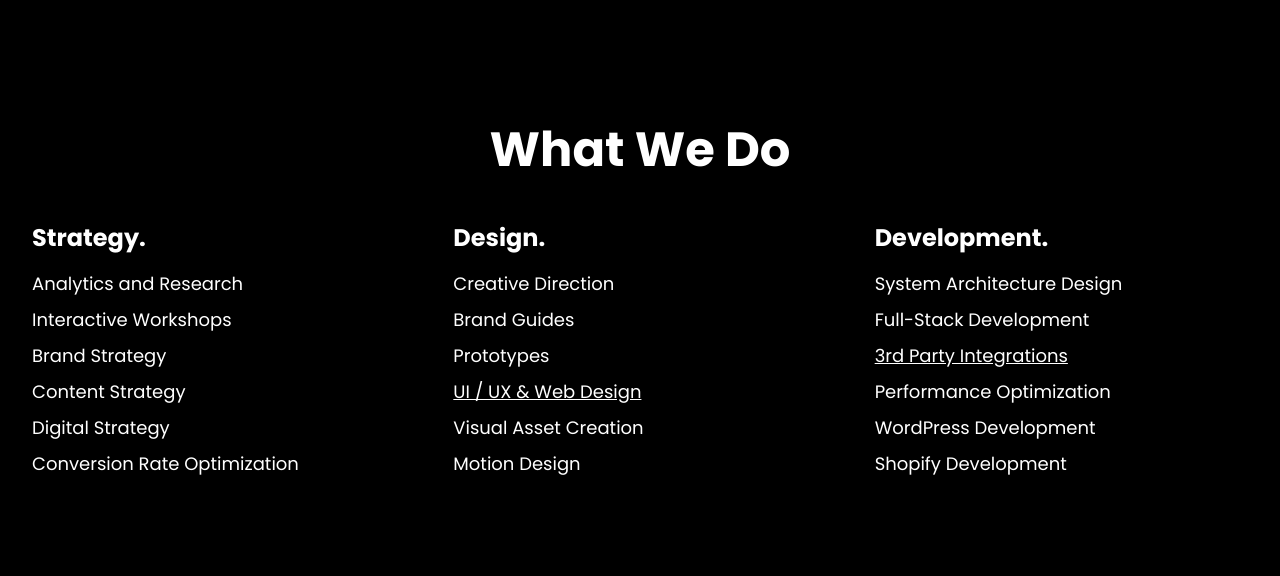
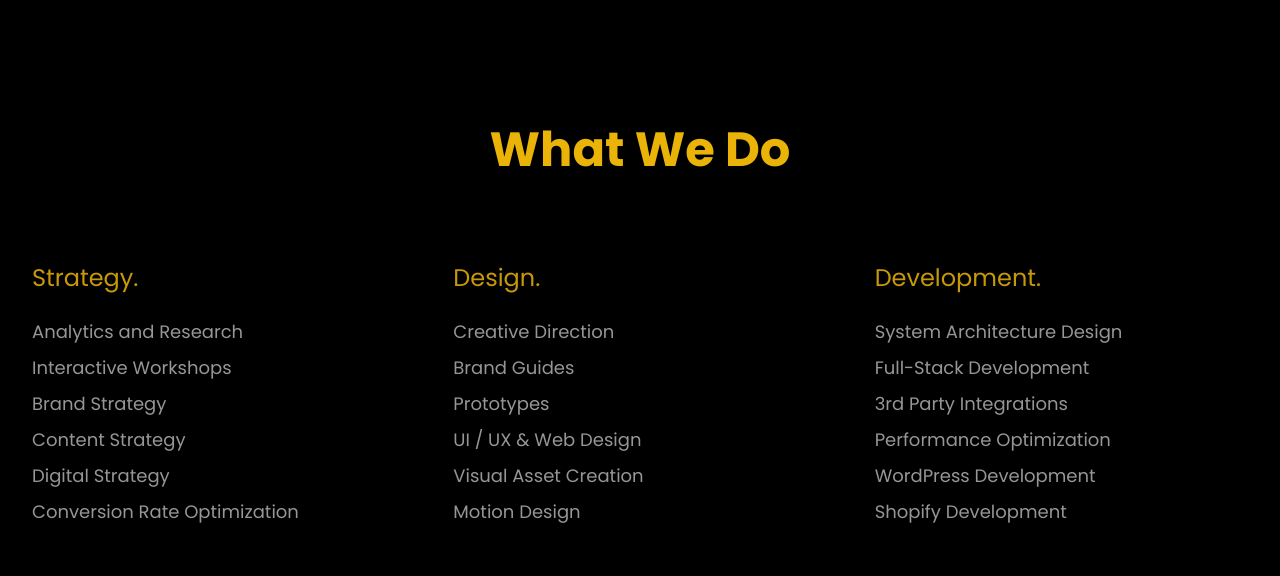
Before and after one commit to ApurbaHasanJ/Epicore, a Next.js app: page / in a window 1280 px wide. Shown: the part 4666-5242 px from the top of the page. Built offline with nearby package versions, Linux system fonts and the light colour scheme.

Commit message:
:art: What We Do section has  been added

```diff
--- a/src/components/home/what-we-do-section.tsx
+++ b/src/components/home/what-we-do-section.tsx
@@ -1,6 +1,6 @@
-"use client"
+"use client";
 
-import { motion } from "framer-motion"
+import { motion } from "framer-motion";
 
 const fadeInAnimationVariants = {
   initial: {
@@ -15,55 +15,77 @@ const fadeInAnimationVariants = {
       duration: 0.6,
     },
   },
-}
+};
+
+const whatWeDoData = [
+  {
+    title: "Strategy.",
+    items: [
+      "Analytics and Research",
+      "Interactive Workshops",
+      "Brand Strategy",
+      "Content Strategy",
+      "Digital Strategy",
+      "Conversion Rate Optimization",
+    ],
+  },
+  {
+    title: "Design.",
+    items: [
+      "Creative Direction",
+      "Brand Guides",
+      "Prototypes",
+      "UI / UX & Web Design",
+      "Visual Asset Creation",
+      "Motion Design",
+    ],
+  },
+  {
+    title: "Development.",
+    items: [
+      "System Architecture Design",
+      "Full-Stack Development",
+      "3rd Party Integrations",
+      "Performance Optimization",
+      "WordPress Development",
+      "Shopify Development",
+    ],
+  },
+];
 
 export default function WhatWeDoSection() {
   return (
-    <section id="what-we-do" className="py-16 md:py-24 lg:py-32 bg-black-custom text-white-custom">
+    <section
+      id="what-we-do"
+      className="py-16 md:py-24 lg:py-32 bg-black-custom text-white-custom">
       <motion.div
         initial="initial"
         whileInView="animate"
         viewport={{ once: true, amount: 0.3 }}
         variants={fadeInAnimationVariants}
-        className="container mx-auto px-4 md:px-8 text-center space-y-12"
-      >
-        <h2 className="text-3xl md:text-4xl lg:text-5xl font-bold">What We Do</h2>
-        <div className="grid grid-cols-1 md:grid-cols-3 gap-12 text-left">
-          <div className="space-y-4">
-            <h3 className="text-2xl font-bold">Strategy.</h3>
-            <ul className="space-y-2 text-lg">
-              <li>Analytics and Research</li>
-              <li>Interactive Workshops</li>
-              <li>Brand Strategy</li>
-              <li>Content Strategy</li>
-              <li>Digital Strategy</li>
-              <li>Conversion Rate Optimization</li>
-            </ul>
-          </div>
-          <div className="space-y-4">
-            <h3 className="text-2xl font-bold">Design.</h3>
-            <ul className="space-y-2 text-lg">
-              <li>Creative Direction</li>
-              <li>Brand Guides</li>
-              <li>Prototypes</li>
-              <li className="underline">UI / UX & Web Design</li>
-              <li>Visual Asset Creation</li>
-              <li>Motion Design</li>
-            </ul>
-          </div>
-          <div className="space-y-4">
-            <h3 className="text-2xl font-bold">Development.</h3>
-            <ul className="space-y-2 text-lg">
-              <li>System Architecture Design</li>
-              <li>Full-Stack Development</li>
-              <li className="underline">3rd Party Integrations</li>
-              <li>Performance Optimization</li>
-              <li>WordPress Development</li>
-              <li>Shopify Development</li>
-            </ul>
-          </div>
+        className="container mx-auto px-4 md:px-8 text-center space-y-12">
+        <h2 className="section-header text-primary md:pb-4 lg:pb-10">
+          What We Do
+        </h2>
+        <div className="grid grid-cols-1 sm:grid-cols-2 md:grid-cols-3 gap-12 text-left">
+          {whatWeDoData.map((col, i) => (
+            <div className="space-y-6" key={col.title}>
+              <h3 className="text-lg md:text-2xl text-primary/85">
+                {col.title}
+              </h3>
+              <ul className="space-y-2 text-lg">
+                {col.items.map((item) => (
+                  <li
+                    key={item}
+                    className="text-slate-50/60 max-sm:text-sm hover:underline hover:underline-offset-2 transition-all">
+                    {item}
+                  </li>
+                ))}
+              </ul>
+            </div>
+          ))}
         </div>
       </motion.div>
     </section>
-  )
+  );
 }
```
